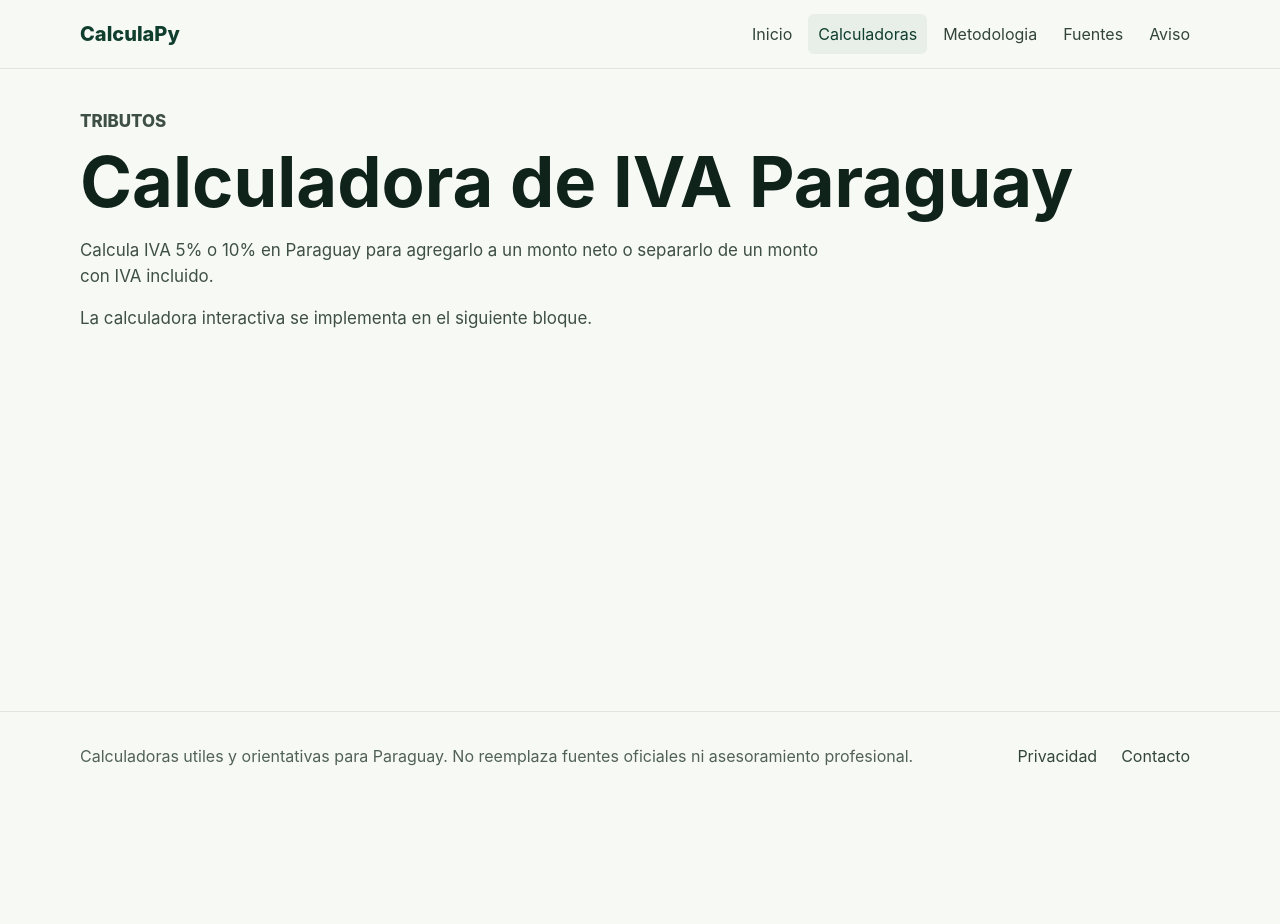
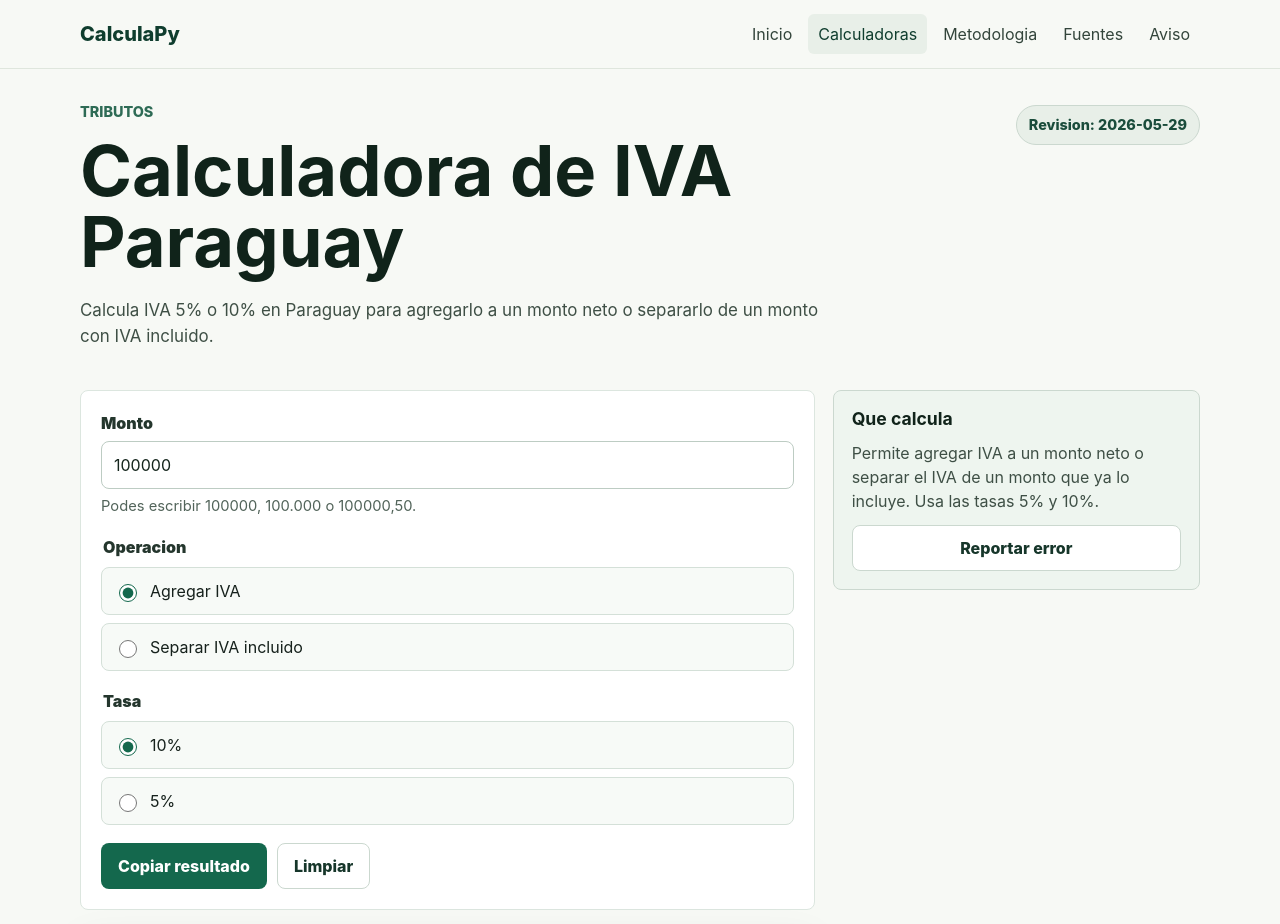
Before and after one commit to Code9029py/CalculaPy, a React (Vite) app: page /calculadoras/iva in a window 1280 px wide. Shown: the top 924 px of the page. Before the commit the page ends 800 px from the top, so only its background shows below. Built offline with nearby package versions, Linux system fonts and the light colour scheme.

Commit message:
feat: build Paraguay IVA calculator page

```diff
--- /dev/null
+++ b/src/calculators/iva/IvaCalculator.tsx
@@ -0,0 +1,218 @@
+import { useMemo, useState } from "react";
+
+import { DisclaimerBox } from "../../components/calculator/DisclaimerBox";
+import { FormulaBox } from "../../components/calculator/FormulaBox";
+import { ResultCard } from "../../components/calculator/ResultCard";
+import { SourceBox } from "../../components/calculator/SourceBox";
+import { ValidationMessage } from "../../components/calculator/ValidationMessage";
+import { globalDisclaimer } from "../../data/legalNotices";
+import { formatCurrency } from "../../utils/formatters";
+import { ivaExamples } from "./examples";
+import { calculateIva } from "./formula";
+import { ivaMetadata } from "./metadata";
+import { ivaSources } from "./sources";
+import type { IvaMode, IvaRate } from "./types";
+import {
+  hasValidationErrors,
+  parseAmount,
+  validateIvaInput
+} from "./validators";
+
+const defaultAmount = "100000";
+
+export function IvaCalculator() {
+  const [amountText, setAmountText] = useState(defaultAmount);
+  const [rate, setRate] = useState<IvaRate>(10);
+  const [mode, setMode] = useState<IvaMode>("add");
+  const [copyState, setCopyState] = useState<"idle" | "copied" | "failed">(
+    "idle"
+  );
+
+  const amount = useMemo(() => parseAmount(amountText), [amountText]);
+  const validationErrors = validateIvaInput({ amount, rate, mode });
+  const canCalculate = !hasValidationErrors(validationErrors);
+  const result = canCalculate ? calculateIva({ amount, rate, mode }) : null;
+
+  const resultLabel =
+    mode === "add" ? "Total con IVA" : "Monto neto sin IVA";
+
+  const resultValue = result
+    ? mode === "add"
+      ? result.grossAmount
+      : result.netAmount
+    : 0;
+
+  function handleClear() {
+    setAmountText("");
+    setRate(10);
+    setMode("add");
+    setCopyState("idle");
+  }
+
+  async function handleCopy() {
+    if (!result) {
+      return;
+    }
+
+    const text = [
+      `${ivaMetadata.title}`,
+      `${resultLabel}: ${formatCurrency(resultValue)}`,
+      `Monto neto: ${formatCurrency(result.netAmount)}`,
+      `IVA ${result.rate}%: ${formatCurrency(result.ivaAmount)}`,
+      `Total con IVA: ${formatCurrency(result.grossAmount)}`,
+      "Resultado orientativo. Verificar fuentes y casos particulares."
+    ].join("\n");
+
+    try {
+      await navigator.clipboard.writeText(text);
+      setCopyState("copied");
+    } catch {
+      setCopyState("failed");
+    }
+  }
+
+  return (
+    <>
+      <div className="calculator-form">
+        <div className="field-group">
+          <label htmlFor="iva-amount">Monto</label>
+          <input
+            id="iva-amount"
+            inputMode="decimal"
+            placeholder="Ej. 100000"
+            type="text"
+            value={amountText}
+            onChange={(event) => {
+              setAmountText(event.target.value);
+              setCopyState("idle");
+            }}
+            aria-describedby="iva-amount-help iva-amount-error"
+            aria-invalid={Boolean(validationErrors.amount)}
+          />
+          <p className="field-help" id="iva-amount-help">
+            Podes escribir 100000, 100.000 o 100000,50.
+          </p>
+          <ValidationMessage
+            message={validationErrors.amount}
+          />
+        </div>
+
+        <fieldset className="segmented-field">
+          <legend>Operacion</legend>
+          <label>
+            <input
+              checked={mode === "add"}
+              name="iva-mode"
+              type="radio"
+              onChange={() => setMode("add")}
+            />
+            Agregar IVA
+          </label>
+          <label>
+            <input
+              checked={mode === "included"}
+              name="iva-mode"
+              type="radio"
+              onChange={() => setMode("included")}
+            />
+            Separar IVA incluido
+          </label>
+        </fieldset>
+
+        <fieldset className="segmented-field">
+          <legend>Tasa</legend>
+          <label>
+            <input
+              checked={rate === 10}
+              name="iva-rate"
+              type="radio"
+              onChange={() => setRate(10)}
+            />
+            10%
+          </label>
+          <label>
+            <input
+              checked={rate === 5}
+              name="iva-rate"
+              type="radio"
+              onChange={() => setRate(5)}
+            />
+            5%
+          </label>
+        </fieldset>
+
+        <div className="calculator-actions">
+          <button
+            className="button button--primary"
+            disabled={!result}
+            type="button"
+            onClick={handleCopy}
+          >
+            Copiar resultado
+          </button>
+          <button
+            className="button button--secondary"
+            type="button"
+            onClick={handleClear}
+          >
+            Limpiar
+          </button>
+        </div>
+        {copyState === "copied" ? (
+          <p className="action-feedback">Resultado copiado.</p>
+        ) : null}
+        {copyState === "failed" ? (
+          <p className="field-error">
+            No se pudo copiar automaticamente. Podes seleccionar el resultado.
+          </p>
+        ) : null}
+      </div>
+
+      {result ? (
+        <ResultCard
+          title={resultLabel}
+          result={formatCurrency(resultValue)}
+          helper="Resultado orientativo segun los datos ingresados."
+          rows={[
+            { label: "Monto neto", value: formatCurrency(result.netAmount) },
+            { label: `IVA ${result.rate}%`, value: formatCurrency(result.ivaAmount) },
+            { label: "Total con IVA", value: formatCurrency(result.grossAmount) }
+          ]}
+        />
+      ) : null}
+
+      <FormulaBox>
+        {mode === "add" ? (
+          <p>
+            IVA = monto neto x tasa. Total con IVA = monto neto + IVA.
+          </p>
+        ) : (
+          <p>
+            Monto neto = monto con IVA / (1 + tasa). IVA = monto con IVA -
+            monto neto.
+          </p>
+        )}
+      </FormulaBox>
+
+      <section className="info-box">
+        <h2>Ejemplo practico</h2>
+        <div className="example-list">
+          {ivaExamples.map((example) => (
+            <article key={example.title}>
+              <h3>{example.title}</h3>
+              <p>{example.input}</p>
+              <strong>{example.output}</strong>
+            </article>
+          ))}
+        </div>
+      </section>
+
+      <SourceBox
+        sources={ivaSources}
+        lastReviewedAt={ivaMetadata.lastReviewedAt}
+      />
+
+      <DisclaimerBox>{globalDisclaimer}</DisclaimerBox>
+    </>
+  );
+}
--- a/src/pages/calculators/IvaPage.tsx
+++ b/src/pages/calculators/IvaPage.tsx
@@ -1,19 +1,35 @@
 import { PageMeta } from "../../components/PageMeta";
+import { CalculatorLayout } from "../../components/calculator/CalculatorLayout";
+import { IvaCalculator } from "../../calculators/iva/IvaCalculator";
 import { ivaMetadata } from "../../calculators/iva/metadata";
 
 export function IvaPage() {
   return (
-    <section className="page">
+    <>
       <PageMeta
         title={`${ivaMetadata.title} | CalculaPy`}
         description={ivaMetadata.description}
       />
-      <div className="page__content prose">
-        <p className="eyebrow">{ivaMetadata.category}</p>
-        <h1>{ivaMetadata.title}</h1>
-        <p>{ivaMetadata.description}</p>
-        <p>La calculadora interactiva se implementa en el siguiente bloque.</p>
-      </div>
-    </section>
+      <CalculatorLayout
+        category={ivaMetadata.category}
+        description={ivaMetadata.description}
+        lastReviewedAt={ivaMetadata.lastReviewedAt}
+        title={ivaMetadata.title}
+        aside={
+          <div className="sticky-note">
+            <h2>Que calcula</h2>
+            <p>
+              Permite agregar IVA a un monto neto o separar el IVA de un monto
+              que ya lo incluye. Usa las tasas 5% y 10%.
+            </p>
+            <a className="button button--secondary" href="/contacto">
+              Reportar error
+            </a>
+          </div>
+        }
+      >
+        <IvaCalculator />
+      </CalculatorLayout>
+    </>
   );
 }
--- a/src/styles/global.css
+++ b/src/styles/global.css
@@ -467,6 +467,142 @@ h3 {
   margin: 6px 0 0;
 }
 
+.calculator-form {
+  display: grid;
+  gap: 18px;
+}
+
+.field-group {
+  display: grid;
+  gap: 6px;
+}
+
+.field-group label,
+.segmented-field legend {
+  color: #24362d;
+  font-weight: 900;
+}
+
+.field-group input {
+  border: 1px solid #bdccc3;
+  border-radius: 8px;
+  color: #14251c;
+  min-height: 48px;
+  padding: 10px 12px;
+  width: 100%;
+}
+
+.field-group input:focus,
+.segmented-field label:focus-within,
+.button:focus-visible,
+.site-nav a:focus-visible,
+.site-footer a:focus-visible {
+  outline: 3px solid #8fd0b7;
+  outline-offset: 2px;
+}
+
+.field-group input[aria-invalid="true"] {
+  border-color: #b3261e;
+}
+
+.field-help {
+  color: #52645a;
+  font-size: 0.92rem;
+  margin: 0;
+}
+
+.segmented-field {
+  border: 0;
+  display: grid;
+  gap: 8px;
+  margin: 0;
+  padding: 0;
+}
+
+.segmented-field legend {
+  margin-bottom: 8px;
+}
+
+.segmented-field label {
+  align-items: center;
+  background: #f7faf7;
+  border: 1px solid #d4e0d8;
+  border-radius: 8px;
+  cursor: pointer;
+  display: flex;
+  gap: 10px;
+  min-height: 48px;
+  padding: 10px 12px;
+}
+
+.segmented-field input {
+  accent-color: #14684d;
+  height: 18px;
+  width: 18px;
+}
+
+.calculator-actions {
+  display: flex;
+  flex-wrap: wrap;
+  gap: 10px;
+}
+
+.action-feedback {
+  color: #14684d;
+  font-weight: 800;
+  margin: 0;
+}
+
+.example-list {
+  display: grid;
+  gap: 12px;
+}
+
+.example-list article {
+  border-top: 1px solid #e5ece6;
+  padding-top: 12px;
+}
+
+.example-list article:first-child {
+  border-top: 0;
+  padding-top: 0;
+}
+
+.example-list h3 {
+  font-size: 1rem;
+  margin: 0 0 4px;
+}
+
+.example-list p {
+  color: #52645a;
+  margin: 0 0 4px;
+}
+
+.example-list strong {
+  color: #14251c;
+}
+
+.sticky-note {
+  background: #eef5ef;
+  border: 1px solid #cbd8cf;
+  border-radius: 8px;
+  display: grid;
+  gap: 12px;
+  padding: 18px;
+  position: sticky;
+  top: 96px;
+}
+
+.sticky-note h2 {
+  font-size: 1.1rem;
+  margin: 0;
+}
+
+.sticky-note p {
+  color: #3e4f45;
+  margin: 0;
+}
+
 @media (max-width: 720px) {
   .site-header__inner,
   .site-footer__inner {
@@ -503,4 +639,12 @@ h3 {
   .review-pill {
     border-radius: 8px;
   }
+
+  .calculator-actions .button {
+    width: 100%;
+  }
+
+  .sticky-note {
+    position: static;
+  }
 }
--- /dev/null
+++ b/src/utils/formatters.ts
@@ -0,0 +1,10 @@
+export function formatGuaranies(value: number) {
+  return new Intl.NumberFormat("es-PY", {
+    maximumFractionDigits: 2,
+    minimumFractionDigits: Number.isInteger(value) ? 0 : 2
+  }).format(value);
+}
+
+export function formatCurrency(value: number) {
+  return `Gs. ${formatGuaranies(value)}`;
+}
```
